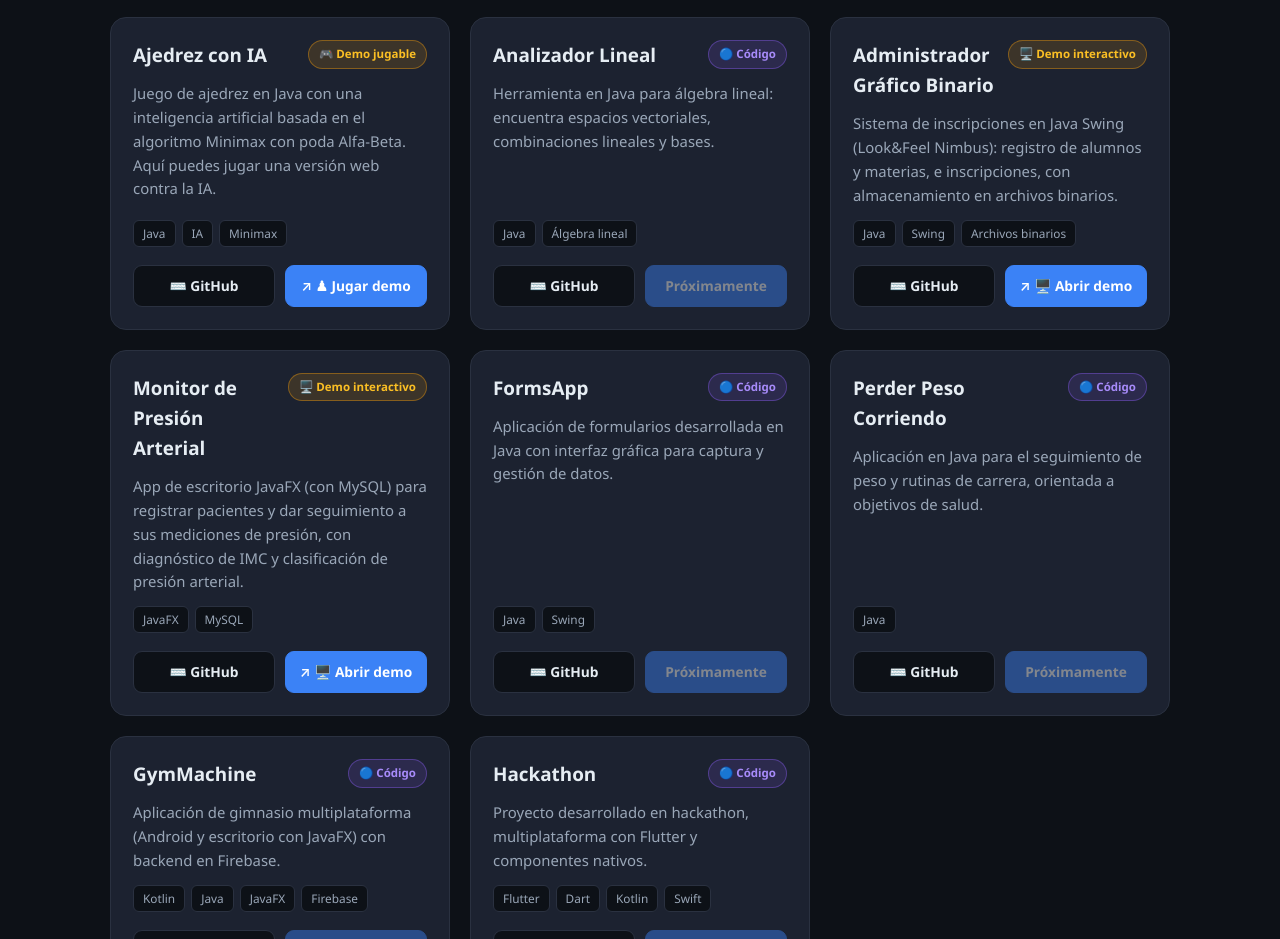
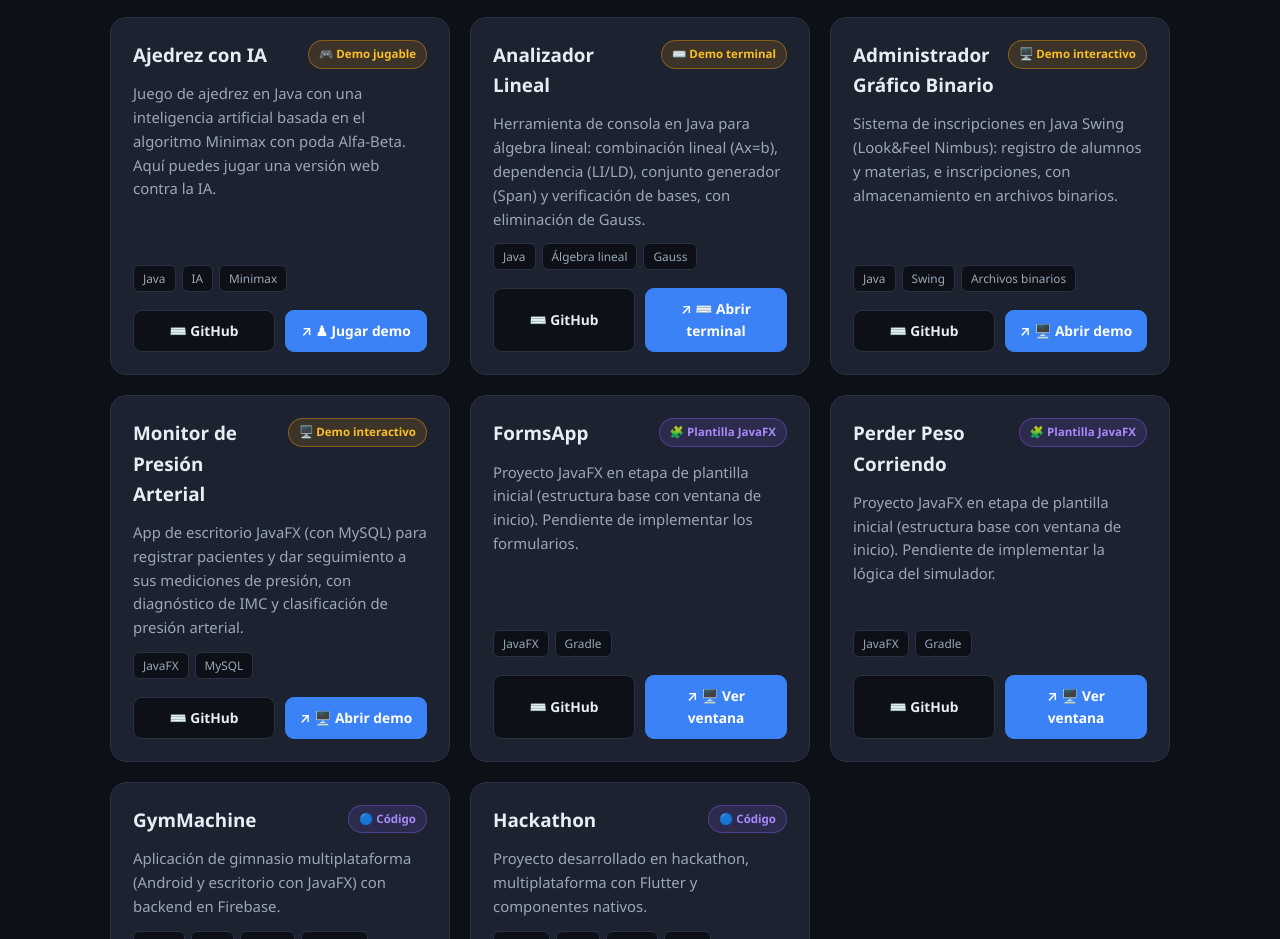
Before and after one commit to Alan20111/portafolio, a plain HTML site: page index.html in a window 1280 px wide. Shown: the part 812-1751 px from the top of the page. Drawn offline with Linux system fonts and the light colour scheme.

Commit message:
Enlaza Analizador, Perder Peso y FormsApp

```diff
--- a/index.html
+++ b/index.html
@@ -128,10 +128,10 @@ const projects = [
     gh:"Ajedrez_IA", live:"https://ajedrez-ia.vercel.app/", liveLabel:"♟ Jugar demo"
   },
   {
-    name:"Analizador Lineal", cat:"desktop", status:"code",
-    desc:"Herramienta en Java para álgebra lineal: encuentra espacios vectoriales, combinaciones lineales y bases.",
-    stack:["Java","Álgebra lineal"],
-    gh:"Analizador_Lineal"
+    name:"Analizador Lineal", cat:"desktop", status:"terminal",
+    desc:"Herramienta de consola en Java para álgebra lineal: combinación lineal (Ax=b), dependencia (LI/LD), conjunto generador (Span) y verificación de bases, con eliminación de Gauss.",
+    stack:["Java","Álgebra lineal","Gauss"],
+    gh:"Analizador_Lineal", live:"https://analizador-lineal.vercel.app/", liveLabel:"⌨️ Abrir terminal"
   },
   {
     name:"Administrador Gráfico Binario", cat:"desktop", status:"interactive",
@@ -146,16 +146,16 @@ const projects = [
     gh:"Monitor_Presion_Arterial", live:"https://monitor-presion-three.vercel.app/", liveLabel:"🖥️ Abrir demo"
   },
   {
-    name:"FormsApp", cat:"desktop", status:"code",
-    desc:"Aplicación de formularios desarrollada en Java con interfaz gráfica para captura y gestión de datos.",
-    stack:["Java","Swing"],
-    gh:"FormsApp"
+    name:"FormsApp", cat:"desktop", status:"template",
+    desc:"Proyecto JavaFX en etapa de plantilla inicial (estructura base con ventana de inicio). Pendiente de implementar los formularios.",
+    stack:["JavaFX","Gradle"],
+    gh:"FormsApp", live:"https://formsapp-demo.vercel.app/", liveLabel:"🖥️ Ver ventana"
   },
   {
-    name:"Perder Peso Corriendo", cat:"desktop", status:"code",
-    desc:"Aplicación en Java para el seguimiento de peso y rutinas de carrera, orientada a objetivos de salud.",
-    stack:["Java"],
-    gh:"Perder_Peso_Corriendo"
+    name:"Perder Peso Corriendo", cat:"desktop", status:"template",
+    desc:"Proyecto JavaFX en etapa de plantilla inicial (estructura base con ventana de inicio). Pendiente de implementar la lógica del simulador.",
+    stack:["JavaFX","Gradle"],
+    gh:"Perder_Peso_Corriendo", live:"https://perder-peso.vercel.app/", liveLabel:"🖥️ Ver ventana"
   },
   {
     name:"GymMachine", cat:"mobile", status:"code",
@@ -176,7 +176,9 @@ const badgeMap = {
   demo:{cls:"b-demo", txt:"🟡 Demo en vivo"},
   code:{cls:"b-code", txt:"🔵 Código"},
   play:{cls:"b-demo", txt:"🎮 Demo jugable"},
-  interactive:{cls:"b-demo", txt:"🖥️ Demo interactivo"}
+  interactive:{cls:"b-demo", txt:"🖥️ Demo interactivo"},
+  terminal:{cls:"b-demo", txt:"⌨️ Demo terminal"},
+  template:{cls:"b-code", txt:"🧩 Plantilla JavaFX"}
 };
 
 const grid = document.getElementById("grid");
```
